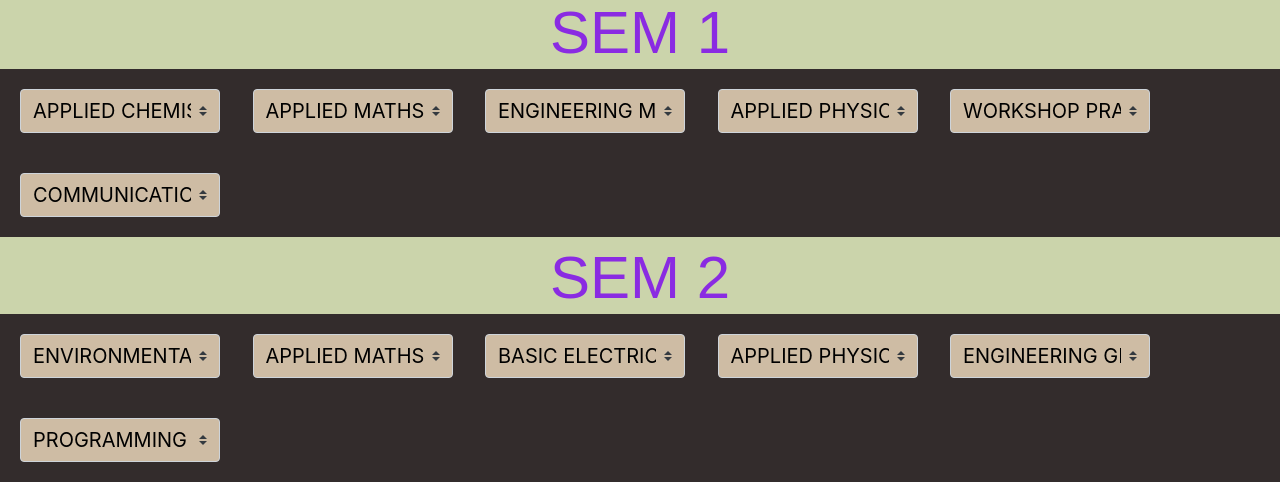
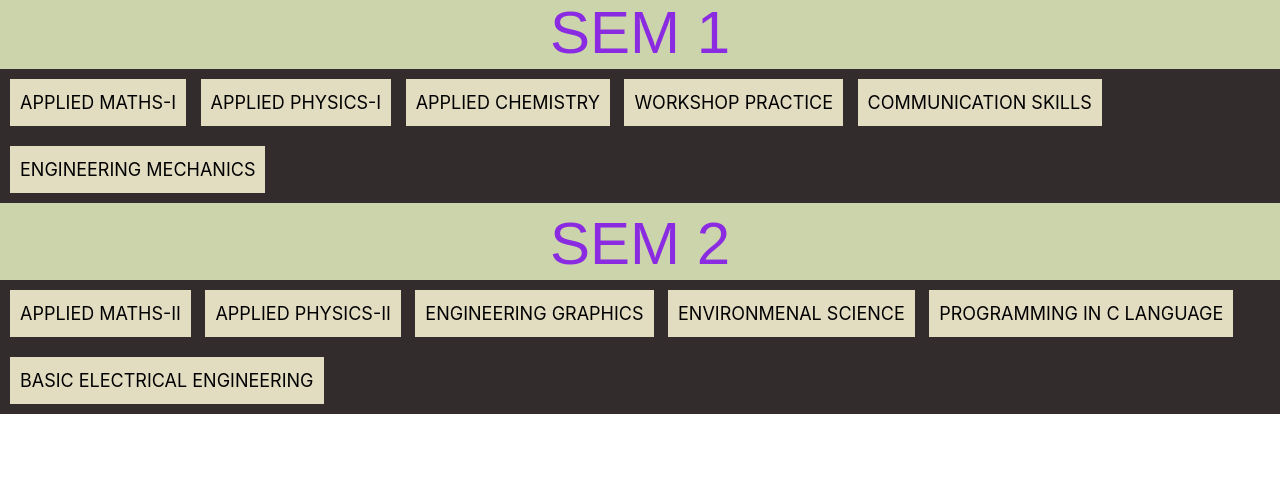
Before and after one commit to ShakshiSingh07/maeresources, a plain HTML site: page index.html in a window 1280 px wide. Shown: the part 402-884 px from the top of the page. After the commit the page ends 816 px from the top, so only its background shows below. Drawn offline with nearby package versions, Linux system fonts and the light colour scheme.

Commit message:
Add files via upload

```diff
--- a/index.html
+++ b/index.html
@@ -14,101 +14,134 @@
     <link rel="stylesheet" href="mae.css">
 </head>
 <body>
-    <div class="IFuOkc" style="background-size: cover; background-position: right bottom; background-image: url(https://t4.ftcdn.net/jpg/02/53/19/43/240_F_253194310_DLCqQD5x0vnQ8Z8pIjgYxmjWIZr8UXGY.jpg);">
+    <div class="IFuOkc" style="background-size: cover; background-position: right bottom; background-image: url(https://media.istockphoto.com/photos/textbooks-on-wooden-school-desk-with-chalkboard-picture-id1169174136?k=20&m=1169174136&s=612x612&w=0&h=BSveBgiudQkS8hsSjdy0eDIKuyBW3RV9KFiQOdsyflw=);">
     <h1 class="sitename">IGDTUW RESOURCE</h1><br>
 
     </div><br>
     <h2 class="sem1">SEM 1</h2>
     <div class="notes">
 
-          <select class="custom-select mr-sm-2" id="inlineFormCustomSelect" onchange="window.location.href=this.value;">
-            <option selected>APPLIED CHEMISTRY</option>
-            <option value="https://drive.google.com/drive/folders/1RPrOANOvGCNnrjzkuZLh6gVQX9h8QIaZ?usp=sharing">TUT-SHEET</option>
-            <option value="https://drive.google.com/drive/folders/12o7_ooIQgl2mkPKXfNuxjQIxbJmElQL0?usp=sharing">NOTES</option>
-            <option value="https://drive.google.com/drive/folders/1W_6Xvls3frz8W6V9FKxwYeAzFdQEHGLG?usp=sharing">BOOKS</option>
-            <option value="https://drive.google.com/drive/folders/1wIVxRaPnMTyw8dt9pYJVlWzhX_8Q4A_B?usp=sharing">PRACTICAL</option>
-            <option value="https://drive.google.com/drive/folders/1rrTX7oc5QL30QrNBPYfZ6B294CpptsGr?usp=sharing">PREVIOUS YEAR PAPERS</option>
-          </select>
-          <select class="custom-select mr-sm-2" id="inlineFormCustomSelect1" onchange="window.location.href=this.value;">
-            <option selected>APPLIED MATHS-I</option>
-            <option value="https://drive.google.com/drive/folders/1K9rGCtOOtuyaQLQUEBI5IQo9XdHLtowp?usp=sharing">TUT-SHEET</option>
-            <option value="https://drive.google.com/drive/folders/1gyqLnFxbbj_6oQYjV6c_pBzClfhixzTE?usp=sharing">NOTES</option>
-            <option value="https://drive.google.com/drive/folders/1mAHc53Ud5e8-37TErrDM2blfVAy6pWs5?usp=sharing">BOOKS</option>
-            <option value="https://drive.google.com/drive/folders/1FLmqve9Alsp3MTvq1RbCk2wyZSnSx2L1?usp=sharing">PREVIOUS YEAR PAPERS</option>
-            <opyion value="https://drive.google.com/file/d/1XGQVkaTwa2_UBOhYtxjozz_X1f-uKkxF/view?usp=sharing">PEDAGOGY MATHS</option>
-          </select>
-          <select class="custom-select mr-sm-2" id="inlineFormCustomSelect2" onchange="window.location.href=this.value;">
-            <option selected>ENGINEERING MECHANICS</option>
-        <option value="https://drive.google.com/file/d/1-Hvgu4ZVGCgh96QkWRqa37nOKFexTInp/view?usp=sharing">ASSIGNMENTS</option>
-        <option value="https://drive.google.com/drive/folders/1cwp7_2VJUSDEPGtnCbHbl1JgZQvVInuW?usp=sharing">BOOKS</option>
-        <option value="https://drive.google.com/drive/folders/1v3JcaXZX0LzCtpz7Bglxk69pTHx3SOwk?usp=sharing">NOTES</option>
-        <option value="https://drive.google.com/drive/folders/1mWPasXav0kGLwHqe8I8i9asKCkWqS1jD?usp=sharing">PRACTICAL</option>
-          </select>
-          <select class="custom-select mr-sm-2" id="inlineFormCustomSelect3" onchange="window.location.href=this.value;">
-            <option selected>APPLIED PHYSICS-I</option>
-            <option value="https://drive.google.com/drive/folders/1JCNfMS6ck5cfQZ2GtFqqUoPIoPdFXnPr?usp=sharing">TUT-SHEETS</option>
-            <option value="https://drive.google.com/drive/folders/1Gzf9JHctiixCL6JQMKoi_H3PjH3wR7FP?usp=sharing">NOTES</option>
-            <option value="https://drive.google.com/drive/folders/1KZKk3P6hVzCUW55lcm5TaUZQPpa4XUD7?usp=sharing">BOOKS</option>
-            <option value="https://drive.google.com/drive/folders/1Glkvd75qRf6s-p9w8zM8dzWv1aLpmq55?usp=sharing">PREVIOUS YEAR PAPERS</option>
-            <option value="https://drive.google.com/drive/folders/1FY8py63jzNzy76gGYubOfRLLAQnxtUz2?usp=sharing">PRACTICAL</option>
-          </select>
-          <select class="custom-select mr-sm-2" id="inlineFormCustomSelect4" onchange="window.location.href=this.value;">
-            <option selected>WORKSHOP PRACTICE</option>
-            <option value="https://drive.google.com/drive/folders/1L8qaPOvef8jeaLswGVgtmramxV9inJBD?usp=sharing">BOOKS</option>
-            <option value="https://drive.google.com/drive/folders/1cUUKx2fAeNusFk88dtP7dCOLF65MIvOo?usp=sharing">FILES</option>
-            <option value="https://drive.google.com/drive/folders/1hUQrQOBR7Mj0b3eh-zFOSvKKK7N75aKU?usp=sharing">PPT's</option>
-          </select>
-          <select class="custom-select mr-sm-2" id="inlineFormCustomSelect5" onchange="window.location.href=this.value;">
-            <option selected>COMMUNICATION SKILLS</option>
-            <option value="https://drive.google.com/drive/folders/1aTfMlUQBGg3pJpRjH7O-YDkPYazw9eeL?usp=sharing">BOOKS</option>
-            <option value="https://drive.google.com/drive/folders/1jN37DcqdOonyYv2tInt8FgOkx0Kyd0hn?usp=sharing">NOTES</option>
-            <option value="https://drive.google.com/drive/folders/1T6Kl1TkUW5O3RZPAMHGNPRZpPuo4bUjz?usp=sharing">PREVIOUS YEAR PAPERS</option>
-          </select>
+
+         <div class="dropdown">
+          <button class="dropbtn">APPLIED MATHS-I     </button>
+          <div class="dropdown-content">
+            <a href="https://drive.google.com/drive/folders/1K9rGCtOOtuyaQLQUEBI5IQo9XdHLtowp?usp=sharing">TUT-SHEET</a>
+            <a href="https://drive.google.com/drive/folders/1gyqLnFxbbj_6oQYjV6c_pBzClfhixzTE?usp=sharing">NOTES</a>
+            <a href="https://drive.google.com/drive/folders/1mAHc53Ud5e8-37TErrDM2blfVAy6pWs5?usp=sharing">BOOKS</a>
+            <a href="https://drive.google.com/drive/folders/1FLmqve9Alsp3MTvq1RbCk2wyZSnSx2L1?usp=sharing">PREVIOUS YEAR PAPERS</a>
+            <opyion value="https://drive.google.com/file/d/1XGQVkaTwa2_UBOhYtxjozz_X1f-uKkxF/view?usp=sharing">PEDAGOGY MATHS</a>
+            </div>
+            </div>
+            <div class="dropdown">
+              <button class="dropbtn">APPLIED PHYSICS-I</button>
+              <div class="dropdown-content">
+                <a href="https://drive.google.com/drive/folders/1JCNfMS6ck5cfQZ2GtFqqUoPIoPdFXnPr?usp=sharing">TUT-SHEETS</a>
+                <a href="https://drive.google.com/drive/folders/1Gzf9JHctiixCL6JQMKoi_H3PjH3wR7FP?usp=sharing">NOTES</a>
+                <a href="https://drive.google.com/drive/folders/1KZKk3P6hVzCUW55lcm5TaUZQPpa4XUD7?usp=sharing">BOOKS</a>
+                <a href="https://drive.google.com/drive/folders/1Glkvd75qRf6s-p9w8zM8dzWv1aLpmq55?usp=sharing">PREVIOUS YEAR PAPERS</a>
+                <a href="https://drive.google.com/drive/folders/1FY8py63jzNzy76gGYubOfRLLAQnxtUz2?usp=sharing">PRACTICAL</a>
+              </div>
+              </div>
+              <div class="dropdown">
+                <button class="dropbtn">APPLIED CHEMISTRY</button>
+                <div class="dropdown-content">
+                    <a href="https://drive.google.com/drive/folders/1RPrOANOvGCNnrjzkuZLh6gVQX9h8QIaZ?usp=sharing">TUT-SHEET</a>
+                    <a href="https://drive.google.com/drive/folders/12o7_ooIQgl2mkPKXfNuxjQIxbJmElQL0?usp=sharing">NOTES</a>
+                    <a href="https://drive.google.com/drive/folders/1W_6Xvls3frz8W6V9FKxwYeAzFdQEHGLG?usp=sharing">BOOKS</a>
+                    <a href="https://drive.google.com/drive/folders/1wIVxRaPnMTyw8dt9pYJVlWzhX_8Q4A_B?usp=sharing">PRACTICAL</a>
+                    <a href="https://drive.google.com/drive/folders/1rrTX7oc5QL30QrNBPYfZ6B294CpptsGr?usp=sharing">PREVIOUS YEAR PAPERS</a>
+                 </div>
+                 </div>
+                 <div class="dropdown">
+                  <button class="dropbtn">WORKSHOP PRACTICE</button>
+                  <div class="dropdown-content">
+                  <a href="https://drive.google.com/drive/folders/1L8qaPOvef8jeaLswGVgtmramxV9inJBD?usp=sharing">BOOKS</a>
+                  <a href="https://drive.google.com/drive/folders/1cUUKx2fAeNusFk88dtP7dCOLF65MIvOo?usp=sharing">FILES</a>
+                  <a href="https://drive.google.com/drive/folders/1hUQrQOBR7Mj0b3eh-zFOSvKKK7N75aKU?usp=sharing">PPT's</a>
+                </div>
+                </div>
+                <div class="dropdown">
+                  <button class="dropbtn">COMMUNICATION SKILLS</button>
+                  <div class="dropdown-content">
+                  <a href="https://drive.google.com/drive/folders/1aTfMlUQBGg3pJpRjH7O-YDkPYazw9eeL?usp=sharing">BOOKS</a>
+                  <a href="https://drive.google.com/drive/folders/1jN37DcqdOonyYv2tInt8FgOkx0Kyd0hn?usp=sharing">NOTES</a>
+                  <a href="https://drive.google.com/drive/folders/1T6Kl1TkUW5O3RZPAMHGNPRZpPuo4bUjz?usp=sharing">PREVIOUS YEAR PAPERS</a>
+                </div>
+                </div>
+            <div class="dropdown">
+              <button class="dropbtn">ENGINEERING MECHANICS</button>
+              <div class="dropdown-content">
+        <a href="https://drive.google.com/file/d/1-Hvgu4ZVGCgh96QkWRqa37nOKFexTInp/view?usp=sharing">ASSIGNMENTS</a>
+        <a href="https://drive.google.com/drive/folders/1cwp7_2VJUSDEPGtnCbHbl1JgZQvVInuW?usp=sharing">BOOKS</a>
+        <a href="https://drive.google.com/drive/folders/1v3JcaXZX0LzCtpz7Bglxk69pTHx3SOwk?usp=sharing">NOTES</a>
+        <a href="https://drive.google.com/drive/folders/1mWPasXav0kGLwHqe8I8i9asKCkWqS1jD?usp=sharing">PRACTICAL</a>
+         </div>
+         </div>
+
+
+
     </div>
+
     <h2 class="sem2">SEM 2</h2>
     <div class="notes2">
-      <select class="custom-select mr-sm-2" id="inlineFormCustomSelect" onchange="window.location.href=this.value;">
-        <option selected>ENVIRONMENTAL SCIENCE</option>
-        <option value="https://drive.google.com/drive/folders/1LX1WJrPlOCyrAZndH2Sca3HiFbDf1pR_?usp=sharing">TUT-SHEETS</option>
-        <option value="https://drive.google.com/drive/folders/1Pl_qvUvRsjbDIOQXQFrdjy-B6FFzm9vr?usp=sharing">BOOKS</option>
-        <option value="https://drive.google.com/drive/folders/1V1Baidc9b6M9JD7GYKHHG2fx8YQYJ2br?usp=sharing">NOTES</option>
-        <option value="https://drive.google.com/drive/folders/1NLcypwONURqs2_7iYMcjwReUl8m3DMm_?usp=sharing">PRACTICAL</option>
-        <option value="https://drive.google.com/drive/folders/1a9jsCufmy1ceiT5NXn3kcLvYnp_JIrFw?usp=sharing">PREVIOUS YEAR PAPERS</option>
-        </select>
-        <select class="custom-select mr-sm-2" id="inlineFormCustomSelect1" onchange="window.location.href=this.value;">
-        <option selected>APPLIED MATHS-II</option>
-        <option value="https://drive.google.com/drive/folders/1lrGBIHmIpBQg4bRhLAFpoBxHlHiHE2sZ?usp=sharing">BOOKS</option>
-        <option value="https://drive.google.com/drive/folders/1Tdur3VbdygCwdFnpNpRgEGnKKilDkP-E?usp=sharing">NOTES</option>
-        <option value="https://drive.google.com/drive/folders/1jb-ke-JY2vDFc6R7li8NY-MjDzgkOHsr?usp=sharing">TUT-SHEETS</option>
-        <option value="https://drive.google.com/drive/folders/1w2YN1XymdF65ar6rQALFHzGRvGlU1l0Y?usp=sharing">PREVIOUS YEAR PAPERS</option>
-        </select>
-        <select class="custom-select mr-sm-2" id="inlineFormCustomSelect2" onchange="window.location.href=this.value;">
-            <option selected>BASIC ELECTRICAL ENGINEERING</option>
-            <option value="https://drive.google.com/drive/folders/1hurH8GTKmSIuXyTP5XZbjCirx0cOvfPn?usp=sharing">NOTES</option>
-            <option value="https://drive.google.com/drive/folders/1T6-jpzDuK4-W-gSeV7ByBP1RJ8DtCZjl?usp=sharing">BOOKS</option>
-            <option value="https://drive.google.com/drive/folders/1jFkqQVNlIi-4nx3EkapTGwS9Y5PWKHlX?usp=sharing">PREVIOUS YEAR PAPERS</option>
-            <option value="https://drive.google.com/drive/folders/15qX5X18lSldzwc4rwDDy69uZHO9N_peQ?usp=sharing">PRACTICAL</option>
-        </select>
-        <select class="custom-select mr-sm-2" id="inlineFormCustomSelect3" onchange="window.location.href=this.value;">
-          <option selected>APPLIED PHYSICS-II</option>
-          <option value="https://drive.google.com/drive/folders/1UFlH0uUQNFmftF1z_IbRWruOFiZ5kf_8?usp=sharing">TUT-SHEETS</option>
-          <option value="https://drive.google.com/drive/folders/1Nsgmmj31b7p8Xnh9L4D0Cd6lev66P03C?usp=sharing">BOOKS</option>
-          <option value="https://drive.google.com/drive/folders/1RFFstfBvv8cmcqTjiitYKgJCP2qp7u0d?usp=sharing">NOTES</option>
-          <option value="https://drive.google.com/drive/folders/14mHsmNuR3Lv7708Dbs5cVTNkBRAr4GYC?usp=sharing">PRACTICAL</option>
-          <option value="https://drive.google.com/drive/folders/1QJ2beQ5pZZm1wD7KdYxUZPXM15lBJsJz?usp=sharing">PREVIOUS YEAR PAPERS</option>
-          </select>
-          <select class="custom-select mr-sm-2" id="inlineFormCustomSelect4" onchange="window.location.href=this.value;">
-            <option selected>ENGINEERING GRAPHICS</option>
-            <option value="https://drive.google.com/drive/folders/1e6Sy5UkPnm_LowG1oIpLB-m5p558n7-n?usp=sharing">BOOKS</option>
-            <option value="https://drive.google.com/drive/folders/1WjwCv7ZWm-aXIrD3pb_tv_M6hGhazqne?usp=sharing">NOTES</option>
-            <option value="https://drive.google.com/drive/folders/1TSFUYhkfee3cLcz8Ps3DCyVq6Gmj1cti?usp=sharing">SHEETS</option>
-            </select>
-            <select class="custom-select mr-sm-2" id="inlineFormCustomSelect5" onchange="window.location.href=this.value;">
-                <option selected>PROGRAMMING IN C LANGUAGE</option>
-                <option value="https://drive.google.com/drive/folders/1X6XCFqid2EG9rOxfTtcZ_EIozPoO1V8x?usp=sharing">NOTES</option>
-                <option value="https://drive.google.com/drive/folders/1UJvifE5PMb1jlDKTz_D_CkNE2WzCldTZ?usp=sharing">BOOKS</option>
-                <option value="https://drive.google.com/drive/folders/1OQY2WyKqrk0QRhaiZEXWzmrIGDv_EnaP?usp=sharing">PRACTICAL</option>
-              </select>
+
+        <div class="dropdown">
+          <button class="dropbtn">APPLIED MATHS-II</button>
+          <div class="dropdown-content">
+        <a href="https://drive.google.com/drive/folders/1lrGBIHmIpBQg4bRhLAFpoBxHlHiHE2sZ?usp=sharing">BOOKS</a>
+        <a href="https://drive.google.com/drive/folders/1Tdur3VbdygCwdFnpNpRgEGnKKilDkP-E?usp=sharing">NOTES</a>
+        <a href="https://drive.google.com/drive/folders/1jb-ke-JY2vDFc6R7li8NY-MjDzgkOHsr?usp=sharing">TUT-SHEETS</a>
+        <a href="https://drive.google.com/drive/folders/1w2YN1XymdF65ar6rQALFHzGRvGlU1l0Y?usp=sharing">PREVIOUS YEAR PAPERS</a>
+        </div>
+        </div>
+        <div class="dropdown">
+          <button class="dropbtn">APPLIED PHYSICS-II</button>
+          <div class="dropdown-content">
+          <a href="https://drive.google.com/drive/folders/1UFlH0uUQNFmftF1z_IbRWruOFiZ5kf_8?usp=sharing">TUT-SHEETS</a>
+          <a href="https://drive.google.com/drive/folders/1Nsgmmj31b7p8Xnh9L4D0Cd6lev66P03C?usp=sharing">BOOKS</a>
+          <a href="https://drive.google.com/drive/folders/1RFFstfBvv8cmcqTjiitYKgJCP2qp7u0d?usp=sharing">NOTES</a>
+          <a href="https://drive.google.com/drive/folders/14mHsmNuR3Lv7708Dbs5cVTNkBRAr4GYC?usp=sharing">PRACTICAL</a>
+          <a href="https://drive.google.com/drive/folders/1QJ2beQ5pZZm1wD7KdYxUZPXM15lBJsJz?usp=sharing">PREVIOUS YEAR PAPERS</a>
+          </div>
+          </div>
+          <div class="dropdown">
+            <button class="dropbtn">ENGINEERING GRAPHICS</button>
+            <div class="dropdown-content">
+            <a href="https://drive.google.com/drive/folders/1e6Sy5UkPnm_LowG1oIpLB-m5p558n7-n?usp=sharing">BOOKS</a>
+            <a href="https://drive.google.com/drive/folders/1WjwCv7ZWm-aXIrD3pb_tv_M6hGhazqne?usp=sharing">NOTES</a>
+            <a href="https://drive.google.com/drive/folders/1TSFUYhkfee3cLcz8Ps3DCyVq6Gmj1cti?usp=sharing">SHEETS</a>
+            </div>
+            </div>
+          <div class="dropdown">
+            <button class="dropbtn">ENVIRONMENAL SCIENCE</button>
+            <div class="dropdown-content">
+            <a href="https://drive.google.com/drive/folders/1LX1WJrPlOCyrAZndH2Sca3HiFbDf1pR_?usp=sharing">TUT-SHEETS</a>
+            <a href="https://drive.google.com/drive/folders/1Pl_qvUvRsjbDIOQXQFrdjy-B6FFzm9vr?usp=sharing">BOOKS</a>
+            <a href="https://drive.google.com/drive/folders/1V1Baidc9b6M9JD7GYKHHG2fx8YQYJ2br?usp=sharing">NOTES</a>
+            <a href="https://drive.google.com/drive/folders/1NLcypwONURqs2_7iYMcjwReUl8m3DMm_?usp=sharing">PRACTICAL</a>
+            <a href="https://drive.google.com/drive/folders/1a9jsCufmy1ceiT5NXn3kcLvYnp_JIrFw?usp=sharing">PREVIOUS YEAR PAPERS</a>
+            </div>
+            </div>
+            <div class="dropdown">
+              <button class="dropbtn">PROGRAMMING IN C LANGUAGE</button>
+              <div class="dropdown-content">
+                <a href="https://drive.google.com/drive/folders/1X6XCFqid2EG9rOxfTtcZ_EIozPoO1V8x?usp=sharing">NOTES</a>
+                <a href="https://drive.google.com/drive/folders/1UJvifE5PMb1jlDKTz_D_CkNE2WzCldTZ?usp=sharing">BOOKS</a>
+                <a href="https://drive.google.com/drive/folders/1OQY2WyKqrk0QRhaiZEXWzmrIGDv_EnaP?usp=sharing">PRACTICAL</a>
+             </div>
+             </div>
+
+
+            <div class="dropdown">
+              <button class="dropbtn">BASIC ELECTRICAL ENGINEERING</button>
+              <div class="dropdown-content">
+                <a href="https://drive.google.com/drive/folders/1hurH8GTKmSIuXyTP5XZbjCirx0cOvfPn?usp=sharing">NOTES</a>
+                <a href="https://drive.google.com/drive/folders/1T6-jpzDuK4-W-gSeV7ByBP1RJ8DtCZjl?usp=sharing">BOOKS</a>
+                <a href="https://drive.google.com/drive/folders/1jFkqQVNlIi-4nx3EkapTGwS9Y5PWKHlX?usp=sharing">PREVIOUS YEAR PAPERS</a>
+                <a href="https://drive.google.com/drive/folders/15qX5X18lSldzwc4rwDDy69uZHO9N_peQ?usp=sharing">PRACTICAL</a>
+            </div>
+            </div>
+
     </div>
 
     <script src="https://code.jquery.com/jquery-3.5.1.slim.min.js"
--- a/mae.css
+++ b/mae.css
@@ -28,6 +28,51 @@ h1{
     font-family: 'Josefin Sans', sans-serif;
 
 }
+/* Dropdown Button */
+.dropbtn {
+    background-color: #e2dcc1;
+    color:black;
+    padding: 10px;
+    font-size: 18px;
+    border: none;
+    margin-top:10px;
+    margin-bottom:10px;
+    margin-left:10px;
+  }
+
+  /* The container <div> - needed to position the dropdown content */
+  .dropdown {
+    position: relative;
+    display: inline-block;
+
+  }
+
+  /* Dropdown Content (Hidden by Default) */
+  .dropdown-content {
+    display: none;
+    position: absolute;
+    background-color: #e8f2dc;
+    min-width: 160px;
+    box-shadow: 0px 8px 16px 0px rgba(0,0,0,0.2);
+    z-index: 1;
+  }
+
+  /* Links inside the dropdown */
+  .dropdown-content a {
+    color: black;
+    padding: 12px 16px;
+    text-decoration: none;
+    display: block;
+  }
+
+  /* Change color of dropdown links on hover */
+  .dropdown-content a:hover {background-color: rgb(110, 118, 120);}
+
+  /* Show the dropdown menu on hover */
+  .dropdown:hover .dropdown-content {display: block;}
+
+  /* Change the background color of the dropdown button when the dropdown content is shown */
+  .dropdown:hover .dropbtn {background-color: #eccba3;}
 @media only screen and (min-width: 1000px){
 .IFuOkc{
     padding-bottom: 0;
@@ -39,105 +84,9 @@ h1{
         font-size:30px;
     }
 }
-@media only screen and (max-width: 600px){
-    #inlineFormCustomSelect{
-        align-items:center;
-        margin-right:200px;
-    }
-}
 
-#inlineFormCustomSelect{
-    color:black;
-    font-size:20px;
-    width:200px;
-    background-color: rgb(206, 188, 164);
-    margin-left:20px;
-    margin-top:20px;
-    margin-right:20px;
-    margin-bottom:20px;
 
-}
-#inlineFormCustomSelect:hover{
-    border-color:black;
-    border-radius:5px;
-    transition: background-color 200ms ease-in-out;
-}
-#inlineFormCustomSelect1{
-    color:black;
-    font-size:20px;
-    width:200px;
-    background-color: rgb(206, 188, 164);
-    margin-left:20px;
-    margin-top:20px;
-    margin-right:20px;
-    margin-bottom:20px;
-}
-#inlineFormCustomSelect1:hover{
-    border-color:black;
-    border-radius:5px;
-    transition: background-color 200ms ease-in-out;
-}
-#inlineFormCustomSelect2{
-    color:black;
-    font-size:20px;
-    width:200px;
-    background-color: rgb(206, 188, 164);
-    margin-left:20px;
-    margin-top:20px;
-    margin-right:20px;
-    margin-bottom:20px;
-}
-#inlineFormCustomSelect2:hover{
-    border-color:black;
-    border-radius:5px;
-    transition: background-color 200ms ease-in-out;
-}
-#inlineFormCustomSelect3{
-    color:black;
-    font-size:20px;
-    width:200px;
-    background-color: rgb(206, 188, 164);
-    margin-left:20px;
-    margin-top:20px;
-    margin-right:20px;
-    margin-bottom:20px;
-}
-#inlineFormCustomSelect3:hover{
-    border-color:black;
-    border-radius:5px;
-    transition: background-color 200ms ease-in-out;
-}
-#inlineFormCustomSelect4{
-    color:black;
-    font-size:20px;
-    width:200px;
-    background-color: rgb(206, 188, 164);
-    margin-left:20px;
-    margin-top:20px;
-    margin-right:20px;
-    margin-bottom:20px;
 
-}
-#inlineFormCustomSelect4:hover{
-    transition: background-color 200ms ease-in-out;
-    border-color:black;
-    border-radius:5px;
-}
-#inlineFormCustomSelect5{
-    color:black;
-    font-size:20px;
-    width:200px;
-    background-color: rgb(206, 188, 164);
-    margin-left:20px;
-    margin-top:20px;
-    margin-right:20px;
-    margin-bottom:20px;
-}
-#inlineFormCustomSelect5:hover{
-    transition: background-color 200ms ease-in-out;
-    border-color:black;
-    border-radius:5px;
-}
 .notes{
     background-color: rgb(51, 44, 44);
 width:100%;
@@ -167,9 +116,4 @@ width:100%;
     h1 {
       float: none;
     }
-    #inlineFormCustomSelect{
-        display:block;
-        justify-content:center;
-
-    }
   }
```
